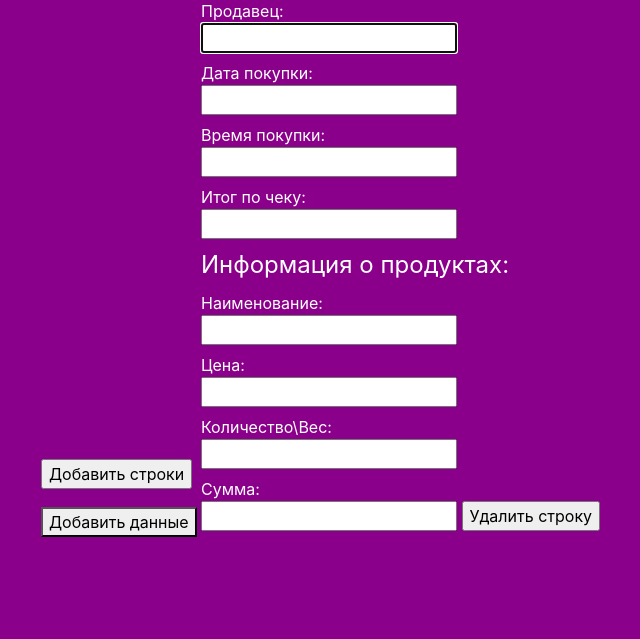
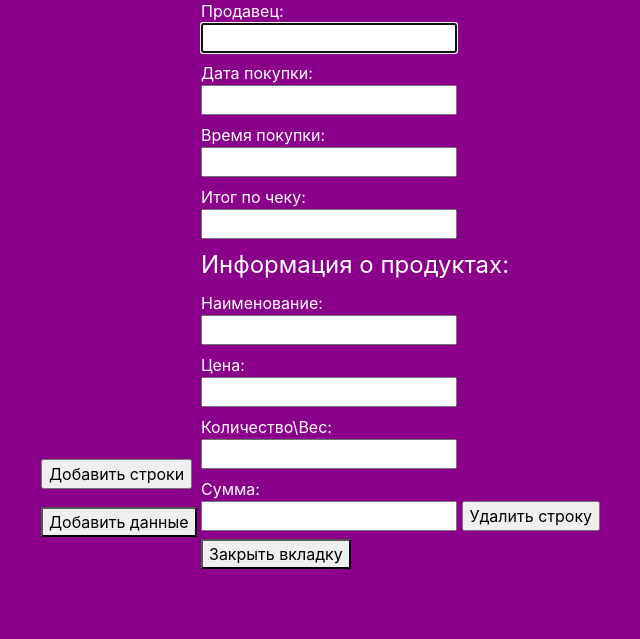
Before and after one commit to TurtleOld/budget_interface_flask, a Flask app: page /adding_receipt_manual in a window 1280 px wide. Shown: the part 65-704 px from the top of the page, without its empty margins (189-829 px from the left). Run offline with Flask 2, Linux system fonts and the light colour scheme; parts of the project's set-up code (start-up, migrations or seed data) failed here and were passed over; some libraries are stand-ins or nearby versions.

Commit message:
Готовлю шаблон к корректной отправке данных в БД

```diff
--- a/templates/adding_receipt.html
+++ b/templates/adding_receipt.html
@@ -9,7 +9,7 @@
     <link rel="stylesheet" href="{{ url_for("static", filename='css/adding_receipt.css') }}">
 </head>
 <body>
-    <form action="/accounting" class="form_adding_receipt">
+    <form action="/adding_receipt_manual" method="post" class="form_adding_receipt">
         <div class="information_product">
             <label class="info">
                 Продавец:<br>
@@ -51,7 +51,8 @@
                 <input class="adding_block" type="button" value="Добавить строки" onclick="addField(this)">
             </fieldset>
 
-            <button class="button_send" onclick="window.close()" tabindex="9" type="submit">Добавить данные</button>
+            <button type="submit" class="button_send" tabindex="9" >Добавить данные</button>
+            <button type="button" class="closed_tab" onclick="window.close()">Закрыть вкладку</button>
         </div>
     </form>
 </body>
```
